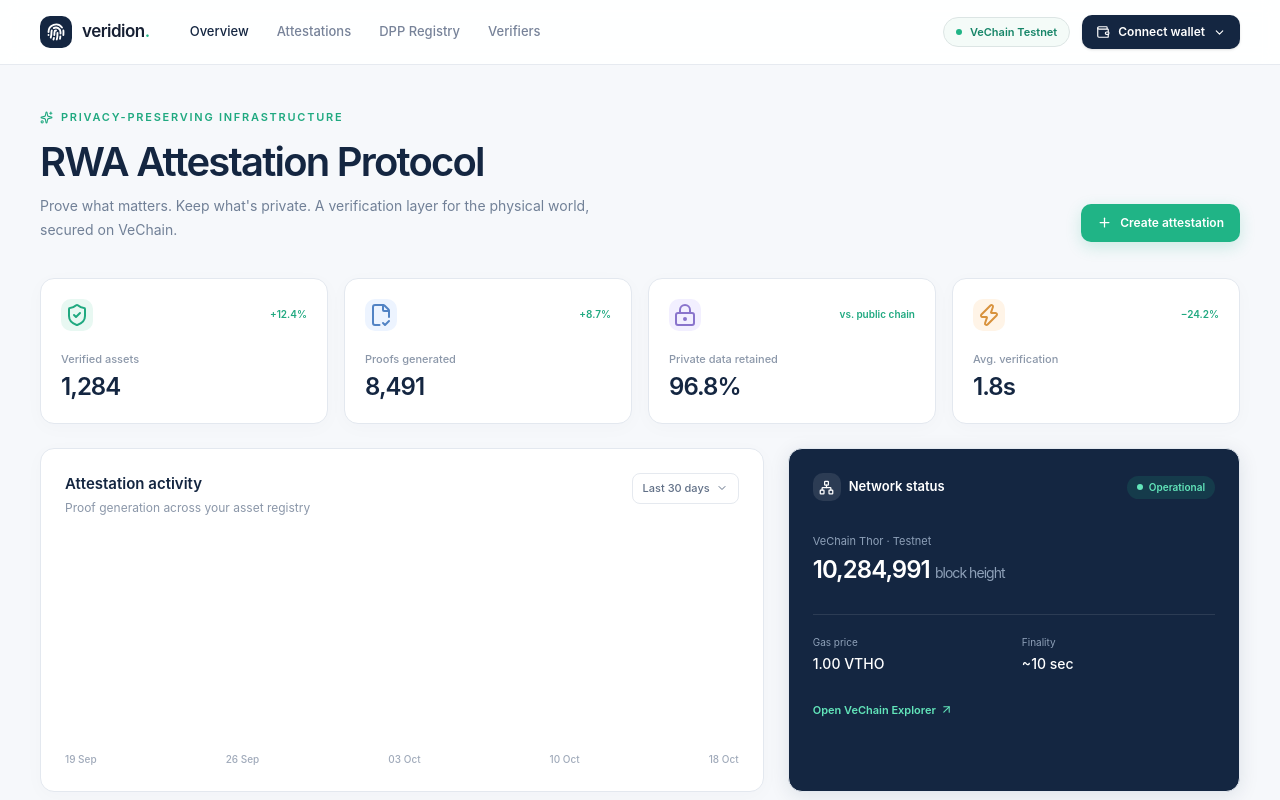
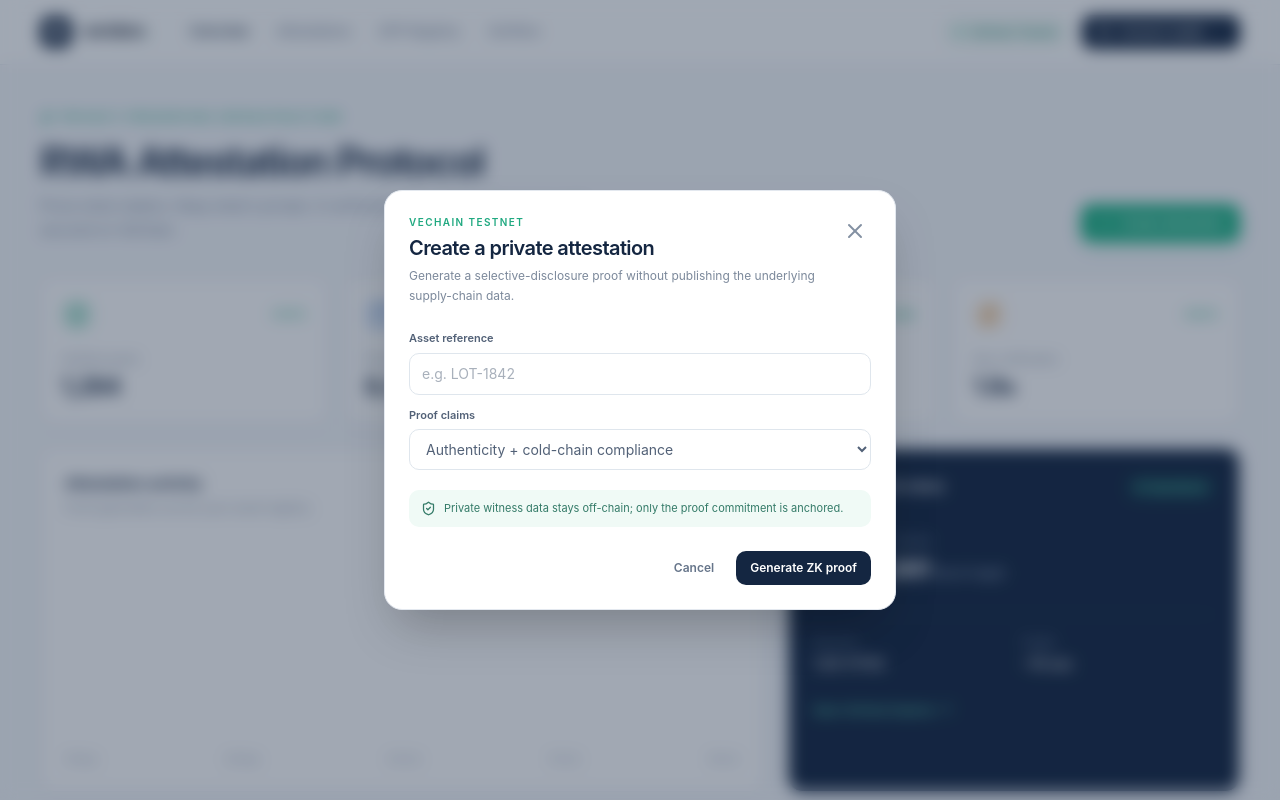
Before and after one commit to g6693092-rgb/verity, a Next.js app: page / in a window 1280 px wide. Both pictures are taken after a click on the button "Create attestation". Shown: the top 800 px of the page. Built offline with nearby package versions, Linux system fonts and the light colour scheme.

Commit message:
Add VeChain testnet attestation flow

```diff
--- a/app/page.tsx
+++ b/app/page.tsx
@@ -35,6 +35,7 @@ export default function Page() {
   const [activeTab, setActiveTab] = useState('Overview')
   const [connected, setConnected] = useState(false)
   const [copied, setCopied] = useState(false)
+  const [attestationOpen, setAttestationOpen] = useState(false)
 
   function copyAddress() {
     navigator.clipboard?.writeText('0x4a19…c82f')
@@ -67,7 +68,7 @@ export default function Page() {
       <div id="top" className="mx-auto max-w-[1440px] px-5 py-8 lg:px-10 lg:py-11">
         <div className="mb-9 flex flex-col justify-between gap-5 md:flex-row md:items-end">
           <div><div className="mb-3 flex items-center gap-2 text-[11px] font-semibold uppercase tracking-[0.16em] text-[#20a980]"><Sparkles size={13} /> Privacy-preserving infrastructure</div><h1 className="text-3xl font-semibold tracking-[-0.045em] text-[#142641] sm:text-[40px]">RWA Attestation Protocol</h1><p className="mt-2 max-w-xl text-[14px] leading-6 text-[#718097]">Prove what matters. Keep what&apos;s private. A verification layer for the physical world, secured on VeChain.</p></div>
-          <button className="flex w-fit items-center gap-2 rounded-lg bg-[#20b486] px-4 py-2.5 text-[12px] font-semibold text-white shadow-[0_5px_16px_rgba(32,180,134,0.2)] transition hover:bg-[#159b70]"><Plus size={15} /> Create attestation</button>
+          <button onClick={() => setAttestationOpen(true)} className="flex w-fit items-center gap-2 rounded-lg bg-[#20b486] px-4 py-2.5 text-[12px] font-semibold text-white shadow-[0_5px_16px_rgba(32,180,134,0.2)] transition hover:bg-[#159b70]"><Plus size={15} /> Create attestation</button>
         </div>
 
         <section className="mb-6 grid gap-4 sm:grid-cols-2 xl:grid-cols-4">
@@ -91,6 +92,14 @@ export default function Page() {
         <section className="mt-6 grid gap-6 lg:grid-cols-3"><InfoCard icon={<ScanLine />} title="Privacy by default" text="Selective disclosure lets you prove compliance without exposing commercial data." /><InfoCard icon={<Truck />} title="Physical to digital" text="Turn supply-chain events into verifiable credentials for every asset." /><InfoCard icon={<Globe2 />} title="Built for scale" text="Low-cost attestations on VeChain, ready for enterprise volume." /></section>
         <footer className="mt-12 flex flex-col justify-between gap-3 border-t border-[#e3e8ef] py-6 text-[11px] text-[#9aa5b4] sm:flex-row"><span>Veridion Protocol · v0.1.0 testnet</span><span className="flex gap-5"><a href="#docs" className="hover:text-[#142641]">Protocol docs</a><a href="#status" className="hover:text-[#142641]">Status</a><a href="#support" className="hover:text-[#142641]">Support</a></span></footer>
       </div>
+      {attestationOpen && <div className="fixed inset-0 z-50 grid place-items-center bg-[#142641]/40 px-5 backdrop-blur-sm" role="dialog" aria-modal="true" aria-labelledby="attestation-title">
+        <div className="w-full max-w-lg rounded-2xl border border-[#e3e8ef] bg-white p-6 shadow-2xl">
+          <div className="flex items-start justify-between gap-4"><div><p className="text-[10px] font-semibold uppercase tracking-[0.14em] text-[#20a980]">VeChain testnet</p><h2 id="attestation-title" className="mt-1 text-xl font-semibold tracking-[-0.03em] text-[#142641]">Create a private attestation</h2><p className="mt-1 text-xs leading-5 text-[#7c899b]">Generate a selective-disclosure proof without publishing the underlying supply-chain data.</p></div><button onClick={() => setAttestationOpen(false)} aria-label="Close dialog" className="rounded-md p-1 text-[#8390a2] hover:bg-[#f1f4f7]"><X /></button></div>
+          <div className="mt-6 grid gap-3"><label className="grid gap-1.5 text-[11px] font-semibold text-[#526177]">Asset reference<input className="rounded-lg border border-[#dfe6ed] px-3 py-2.5 text-sm font-normal outline-none focus:border-[#20b486]" placeholder="e.g. LOT-1842" /></label><label className="grid gap-1.5 text-[11px] font-semibold text-[#526177]">Proof claims<select className="rounded-lg border border-[#dfe6ed] bg-white px-3 py-2.5 text-sm font-normal outline-none focus:border-[#20b486]"><option>Authenticity + cold-chain compliance</option><option>Origin + carbon footprint</option><option>Regulatory compliance</option></select></label></div>
+          <div className="mt-5 flex items-center gap-2 rounded-lg bg-[#f0faf6] px-3 py-2.5 text-[11px] text-[#347b68]"><ShieldCheck size={15} /> Private witness data stays off-chain; only the proof commitment is anchored.</div>
+          <div className="mt-6 flex justify-end gap-2"><button onClick={() => setAttestationOpen(false)} className="rounded-lg px-3.5 py-2 text-[12px] font-semibold text-[#66758a] hover:bg-[#f1f4f7]">Cancel</button><button onClick={() => setAttestationOpen(false)} className="rounded-lg bg-[#142641] px-3.5 py-2 text-[12px] font-semibold text-white hover:bg-[#20395c]">Generate ZK proof</button></div>
+        </div>
+      </div>}
     </main>
   )
 }
```
